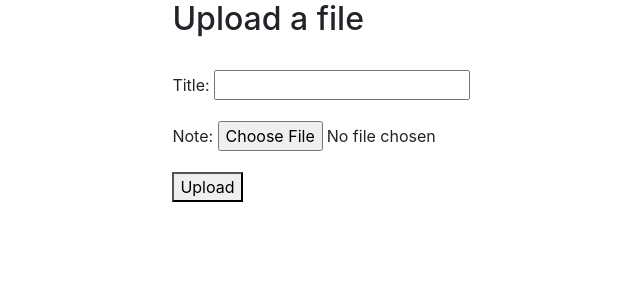
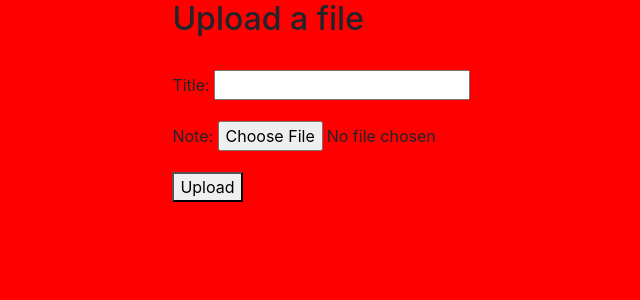
Before and after one commit to permoK/jadi-DBMS-v2, a Django app: page /upload in a window 1280 px wide. Shown: the top 300 px of the page, without its empty margins (273-913 px from the left). Run offline with Django 4.2, Linux system fonts and the light colour scheme; parts of the project's set-up code (start-up, migrations or seed data) failed here and were passed over; some libraries are stand-ins or nearby versions.

Commit message:
test static

```diff
--- /dev/null
+++ b/jadiv2/core/static/styles/style.css
@@ -0,0 +1,3 @@
+body{
+	background-color: red;
+}
--- a/jadiv2/core/templates/base.html
+++ b/jadiv2/core/templates/base.html
@@ -1,5 +1,6 @@
 <!-- html boiler plate -->
 <!DOCTYPE html>
+{% load static %}
 <html lang="en">
 <head>
 	<meta charset="UTF-8">
@@ -7,6 +8,7 @@
 	<meta name="viewport" content="width=device-width, initial-scale=1.0">
 	<title>{% block title %} {% endblock %}</title>
 	<link rel="stylesheet" href="https://stackpath.bootstrapcdn.com/bootstrap/4.5.2/css/bootstrap.min.css">
+	<link rel="stylesheet" href="{% static 'styles/style.css' %}">
 </head>
 <body>
 	{% block content %} {% endblock %}
```
